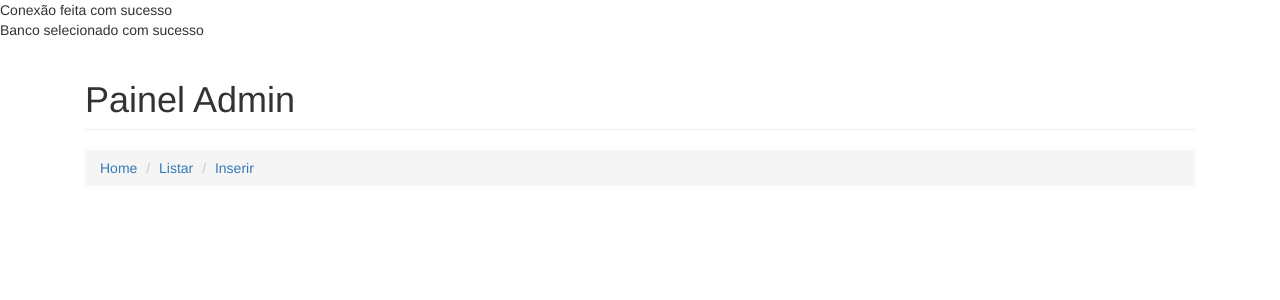
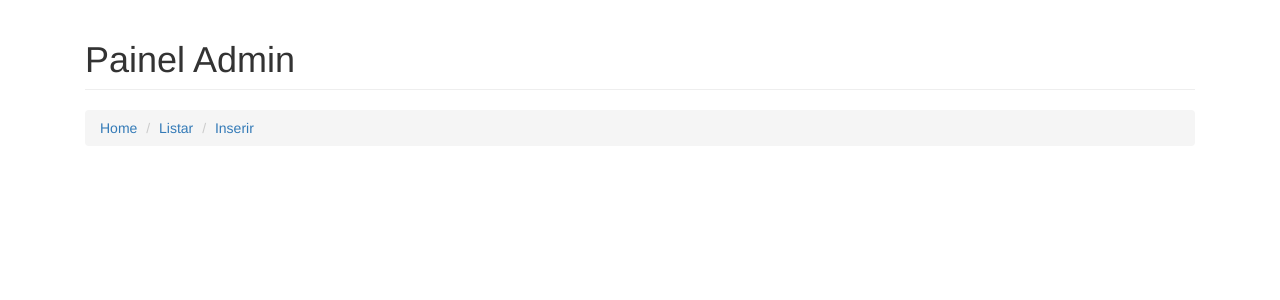
Before and after one commit to amandaca24/MeuSitePHP01, a PHP site: page /Admin/index.php in a window 1280 px wide. Shown: the top 300 px of the page. Run offline with PHP 8.4, Linux system fonts and the light colour scheme; data that the repository does not hold is empty; some libraries are stand-ins or nearby versions.

Commit message:
Terceira Modificação
conecta

```diff
--- a/conecta.inc.php
+++ b/conecta.inc.php
@@ -2,21 +2,10 @@
 
 	$conexao = mysqli_connect("localhost", "root", "");
 
-	if($conexao){
-		echo "Conexão feita com sucesso<br>";
-	}else{
-		echo "Conexão falhou";
-	}
 
 	// conectando ao BD selecionado
 
 	$db = mysqli_select_db($conexao, "meusite");
-
-	if($db){
-		echo "Banco selecionado com sucesso";
-	}else{
-		echo "Banco de dados não selecionado";
-	}
 
 	/*
 	$query = mysqli_query(
@@ -39,15 +28,5 @@
 		$conexao, "SELECT * FROM faleconosco"
 	);
 
-	while($tabela = mysqli_fetch_array($query)){
-
-		echo $tabela['nome'] ."<br>";
-		echo $tabela['email']."<br>";
-		echo $tabela['telefone']."<br>";
-		echo $tabela['assunto']."<br>";
-		echo $tabela['mensagem'];
-
-	}
-
 
 ?>
```
